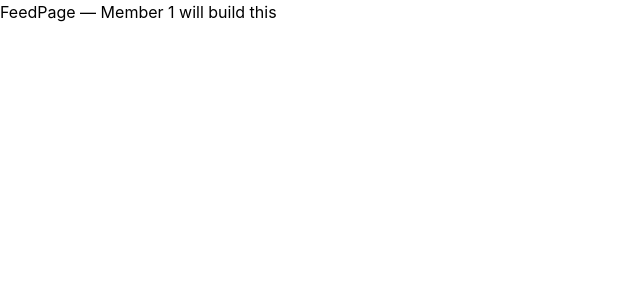
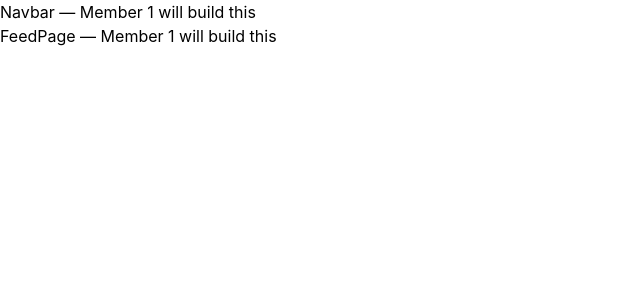
Before and after one commit to rwitankar-byte/LinkedIn_Clone, a React (Vite) app: page / in a window 1280 px wide. Shown: the top 300 px of the page, without its empty margins (0-640 px from the left). Built offline with nearby package versions, Linux system fonts and the light colour scheme.

Commit message:
Added user json file and app.jsx for now

```diff
--- a/src/App.jsx
+++ b/src/App.jsx
@@ -1,14 +1,52 @@
-import { BrowserRouter, Routes, Route } from "react-router-dom";
+// App.jsx
+//
+// WHAT IT DOES:
+// Controls which page to show using a simple useState.
+// No React Router needed.
+//
+// HOW IT WORKS:
+// - currentPage is a state variable
+// - When user clicks a nav link, currentPage changes
+// - Based on currentPage, we show a different page component
+
+import { useState } from "react";
+import Navbar from "./components/Navbar";
 import FeedPage from "./pages/FeedPage";
 import ProfilePage from "./pages/ProfilePage";
+import JobsPage from "./pages/JobsPage";
 
-export default function App() {
+function App() {
+
+  // currentPage tells us which page to show
+  // Default is "feed" so Feed page shows first
+  const [currentPage, setCurrentPage] = useState("feed");
+
+  // selectedUserId is used when clicking a profile
+  // Default is 1 so it shows the first user
+  const [selectedUserId, setSelectedUserId] = useState(1);
+
+  // This function decides which page component to render
+  function renderPage() {
+    if (currentPage === "feed") {
+      return <FeedPage setCurrentPage={setCurrentPage} setSelectedUserId={setSelectedUserId} />;
+    }
+    if (currentPage === "profile") {
+      return <ProfilePage userId={selectedUserId} setCurrentPage={setCurrentPage} />;
+    }
+    if (currentPage === "jobs") {
+      return <JobsPage />;
+    }
+  }
+
   return (
-    <BrowserRouter>
-      <Routes>
-        <Route path="/" element={<FeedPage />} />
-        <Route path="/profile/:id" element={<ProfilePage />} />
-      </Routes>
-    </BrowserRouter>
+    <div>
+      {/* Navbar gets setCurrentPage so clicking nav links changes the page */}
+      <Navbar currentPage={currentPage} setCurrentPage={setCurrentPage} />
+
+      {/* Render whichever page is currently active */}
+      {renderPage()}
+    </div>
   );
 }
+
+export default App;
```
